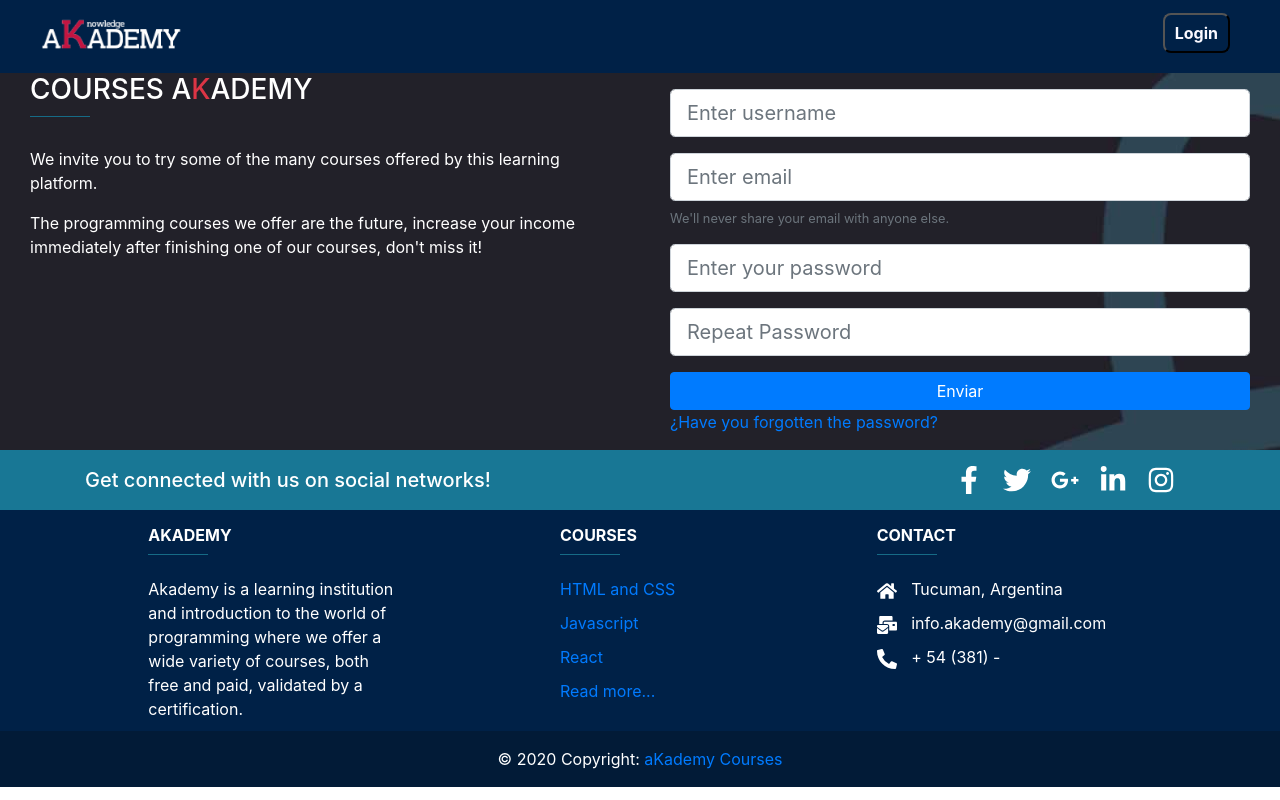
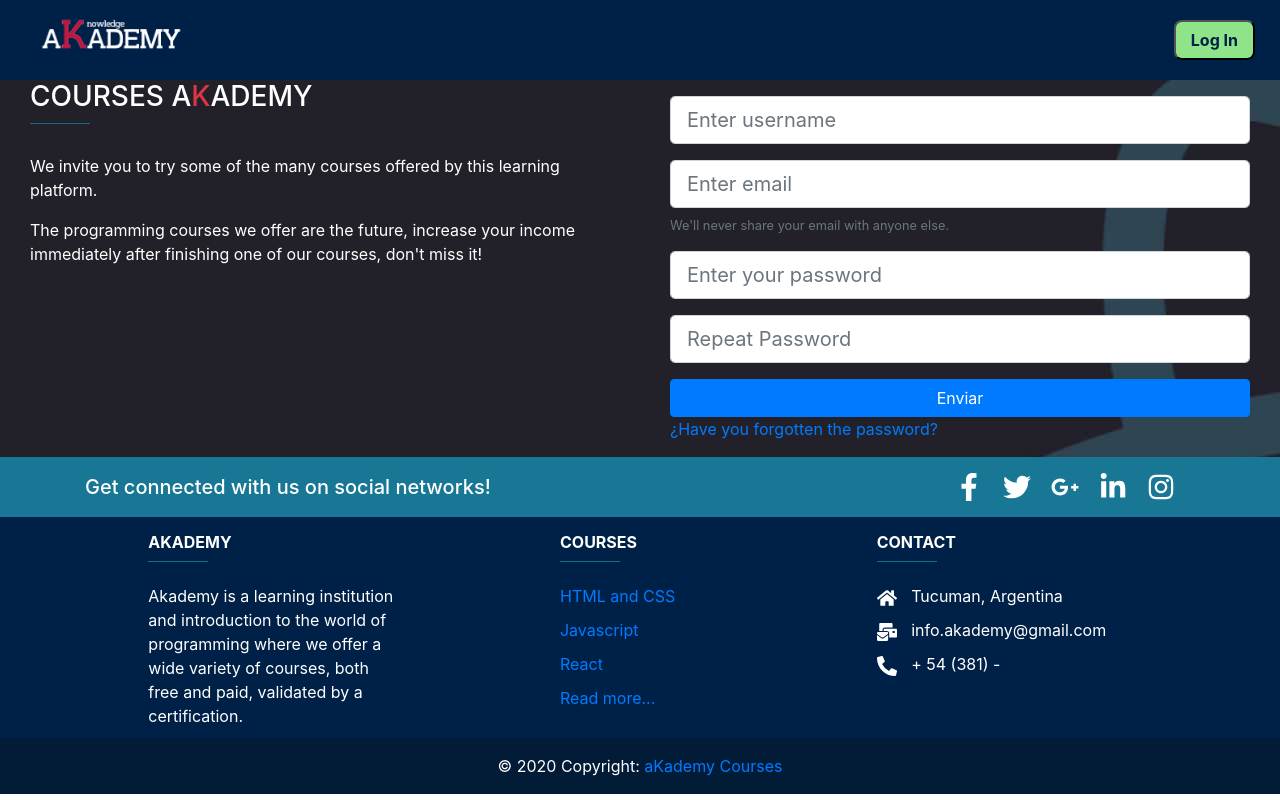
Before and after one commit to dfernandezfb/Final-Proyect, a React (Create React App) app: page / in a window 1280 px wide. Shown: the top 800 px of the page. Built offline with nearby package versions, Linux system fonts and the light colour scheme; no server answers.

Commit message:
header funcional y logout

```diff
--- a/src/components/Header/Header.css
+++ b/src/components/Header/Header.css
@@ -48,11 +48,23 @@
     display:flex;
     flex-direction: row-reverse;
 }
-.login-button
+.login-button-claro
 {
     height: 40px;
-    margin: 13px 35px 20px 0;
+    margin: 20px 10px;
     border-radius: .5rem;
     font-weight: bold;
-    padding: 0px 10px;
+    padding: 0px 15px;
+    background-color:#002147;
+    color:#fbf9ff;
 }
+.login-button-oscuro
+{
+    height: 40px;
+    margin: 20px 10px;
+    border-radius: .5rem;
+    font-weight: bold;
+    padding: 0px 15px;
+    background-color:#8fe388;
+    color:#002147;
+}
--- a/src/components/Header/Header.js
+++ b/src/components/Header/Header.js
@@ -1,4 +1,5 @@
-import { useState, useEffect } from 'react'
+import { useState, useEffect, useContext } from 'react'
+import authContext from '../../context/auth/authContext'
 import { Link } from 'react-router-dom'
 import Navbar from 'react-bootstrap/Navbar'
 import './Header.css'
@@ -8,24 +9,30 @@ import logoclaro from "./../../images/logorecortadoclaro.png"
 import logooscuro from "./../../images/logorecortado.png"
 import SearchBar from '../SearchBar/SearchBar'
 import UserMenu from '../UserMenu/UserMenu'
-const Header = ({ dayHour, userLogged }) => {
-
+import useModalLogin from "../Modals/useModalLogin";
+import ModalLogin from '../Modals/modalLogin';
+import "../Modals/ModalLogin.css";
+const Header = ({ dayHour }) => {
+    const {user}=useContext(authContext)
+    const { isShowing, toggle } = useModalLogin();
     let dayClassContainer = '';
     let dayClassLink = '';
     let logo = '';
+    let tema = '';
 
     if (dayHour >= 7 && dayHour < 19) {
         dayClassContainer = 'bg-color1 navbar-container';
         dayClassLink = 'navbar-link-claro color4';
+        tema='claro'
         logo = logooscuro;
     } else {
         dayClassContainer = 'bg-color4 navbar-container';
         dayClassLink = 'navbar-link-oscuro color2';
+        tema='oscuro'
         logo = logoclaro;
     }
 
-    // if(window.location.pathname==="/" || window.location.pathname==="") preguntar como obtener path del dom virtual
-    if (!userLogged) {
+    if (!user) {
         return (
             <>
                 <Container fluid className={dayClassContainer}>
@@ -43,7 +50,13 @@ const Header = ({ dayHour, userLogged }) => {
                             </Navbar>
                         </Col>
                         <Col md={6} className="container-login-button">
-                            <button className="login-button color1 bg-color4"> Login </button>
+                        <div className="modalLoginApp">
+                            <button className={`login-button-${tema}`} onClick={toggle}> Log In </button>
+                            <ModalLogin
+                            isShowing={isShowing}
+                            hide={toggle}
+                            />
+                            </div>
                         </Col>
                     </Row>
                 </Container>
@@ -71,7 +84,7 @@ const Header = ({ dayHour, userLogged }) => {
                             <SearchBar dayHour={dayHour} />
                         </Col>
                         <Col md={4}>
-                            <UserMenu dayHour={dayHour} />
+                            <UserMenu dayHour={dayHour} user={user} />
                         </Col>
                     </Row>
                     <Row className="justify-content-center"> {/*usar new Date().getHours() para tema oscuro*/}
--- a/src/components/Modals/ModalLogin.css
+++ b/src/components/Modals/ModalLogin.css
@@ -1,6 +1,5 @@
 .modalLoginApp {
     text-align: center;
-    padding-top: 2rem;
   }
 
   .modalLogin-overlay {
--- a/src/components/UserMenu/UserMenu.css
+++ b/src/components/UserMenu/UserMenu.css
@@ -73,11 +73,13 @@
     background-color: #187795;
     color: #fbf9ff;
     text-decoration:none;
+    cursor: pointer;
 }
 .initials-link-oscuro:hover
 {
     background-color: #7abe73;
     text-decoration:none;
+    cursor: pointer;
 }
 .big-container
 {
--- a/src/components/UserMenu/UserMenu.js
+++ b/src/components/UserMenu/UserMenu.js
@@ -2,10 +2,12 @@ import {FaBell,FaHeart} from 'react-icons/fa'
 import './UserMenu.css'
 import {Link} from 'react-router-dom'
 import Dropdown from './../Dropdown/Dropdown'
-import { useState } from 'react'
+import { useState, useContext } from 'react'
+import authContext from '../../context/auth/authContext'
 
-const UserMenu = ({userNameExample, admin, dayHour}) =>
+const UserMenu = ({user, dayHour}) =>
 {
+    const {logout} =useContext(authContext)
     let color="";
     let tema="";
     // const [color,setColor]=useState('');
@@ -23,7 +25,7 @@ const UserMenu = ({userNameExample, admin, dayHour}) =>
         // setColor('color4');
         // setTema('oscuro');
     }
-    const userName = "diego fernandez";
+    const userName =  user.name
     const arrayName=userName.split(" ");
     const firstInitial= arrayName[0].substr(0,1).toUpperCase();
     const secInitialPos=arrayName.length -1
@@ -37,7 +39,7 @@ const UserMenu = ({userNameExample, admin, dayHour}) =>
                 <div className={`initials-content-${tema}`}>
                     <Link to="" className={`initials-link-${tema} ${color}`}>Perfil</Link>
                     <Link to="" className={`initials-link-${tema} ${color}`}>Suscripción</Link>
-                    <Link to="" className={`initials-link-${tema} ${color}`}>Cerrar sesión</Link>
+                    <p onClick={logout} className={`initials-link-${tema} ${color}`}>Cerrar sesión</p>
                 </div>
             </div>
             <div className="initials-container">
--- a/src/context/auth/authReducer.js
+++ b/src/context/auth/authReducer.js
@@ -2,7 +2,8 @@ import {
   SUCCESS_REGISTER,
   ERROR_REGISTER,
   ERROR_TOKEN,
-  AUTH_TOKEN
+  AUTH_TOKEN,
+  LOGOUT
 } from '../../types'
 
 export default (state, action) => {
@@ -28,13 +29,20 @@ export default (state, action) => {
         ...state,
         alert: action.payload
       }
-    case ERROR_TOKEN: {
+    case ERROR_TOKEN:
       return {
         ...state,
         isAuth: false,
         loading: false
       }
-    }
+    case LOGOUT:
+    localStorage.removeItem('token');
+    return{
+        ...state,
+        isAuth:false,
+        loading:false,
+        user:null
+      }
     default:
       return state
   }
--- a/src/context/auth/authState.js
+++ b/src/context/auth/authState.js
@@ -7,7 +7,8 @@ import {
   SUCCESS_REGISTER,
   ERROR_REGISTER,
   ERROR_TOKEN,
-  AUTH_TOKEN
+  AUTH_TOKEN,
+  LOGOUT
 } from '../../types'
 
 const AuthState = ({ children }) => {
@@ -54,6 +55,11 @@ const AuthState = ({ children }) => {
       })
     }
   }
+  const logout = () =>{
+    dispatch({
+      type:LOGOUT
+    })
+  }
 
   return (
     <AuthContext.Provider value={{
@@ -63,7 +69,8 @@ const AuthState = ({ children }) => {
       alert: state.alert,
       loading: state.loading,
       register,
-      authUser
+      authUser,
+      logout
     }}>
       {children}
     </AuthContext.Provider>
--- a/src/pages/Home.js
+++ b/src/pages/Home.js
@@ -2,28 +2,15 @@
 import { useState, useEffect, useContext } from 'react';
 import { AdminpageContext } from '../context/AdminpageContext';
 //Components
-import useModalLogin from "../components/Modals/useModalLogin";
-import ModalLogin from '../components/Modals/modalLogin';
 import CourseCard from '../components/Cards/CourseCard';
 import Slider from '../components/Slider/Slider';
-//CSS
-import "../components/Modals/ModalLogin.css";
-
 
 const Home = ({ }) => {
   const { courses, setCourses } = useContext(AdminpageContext);
-  const { isShowing, toggle } = useModalLogin();
   return (
     <>
       <Slider />
       <div className="homeBody">
-      <div className="modalLoginApp">
-        <button className="buttonLogin button-default" onClick={toggle}> Log In </button>
-        <ModalLogin
-          isShowing={isShowing}
-          hide={toggle}
-          />
-      </div>
       <div className="row">
         {
           courses.length === 0 ? 'No hay cursos disponibles' : (
--- a/src/types/index.js
+++ b/src/types/index.js
@@ -2,3 +2,4 @@ export const SUCCESS_REGISTER = 'SUCCESS_REGISTER';
 export const ERROR_REGISTER = 'ERROR_REGISTER';
 export const ERROR_TOKEN = 'ERROR_TOKEN';
 export const AUTH_TOKEN = 'AUTH_TOKEN';
+export const LOGOUT = 'LOGOUT'
```
